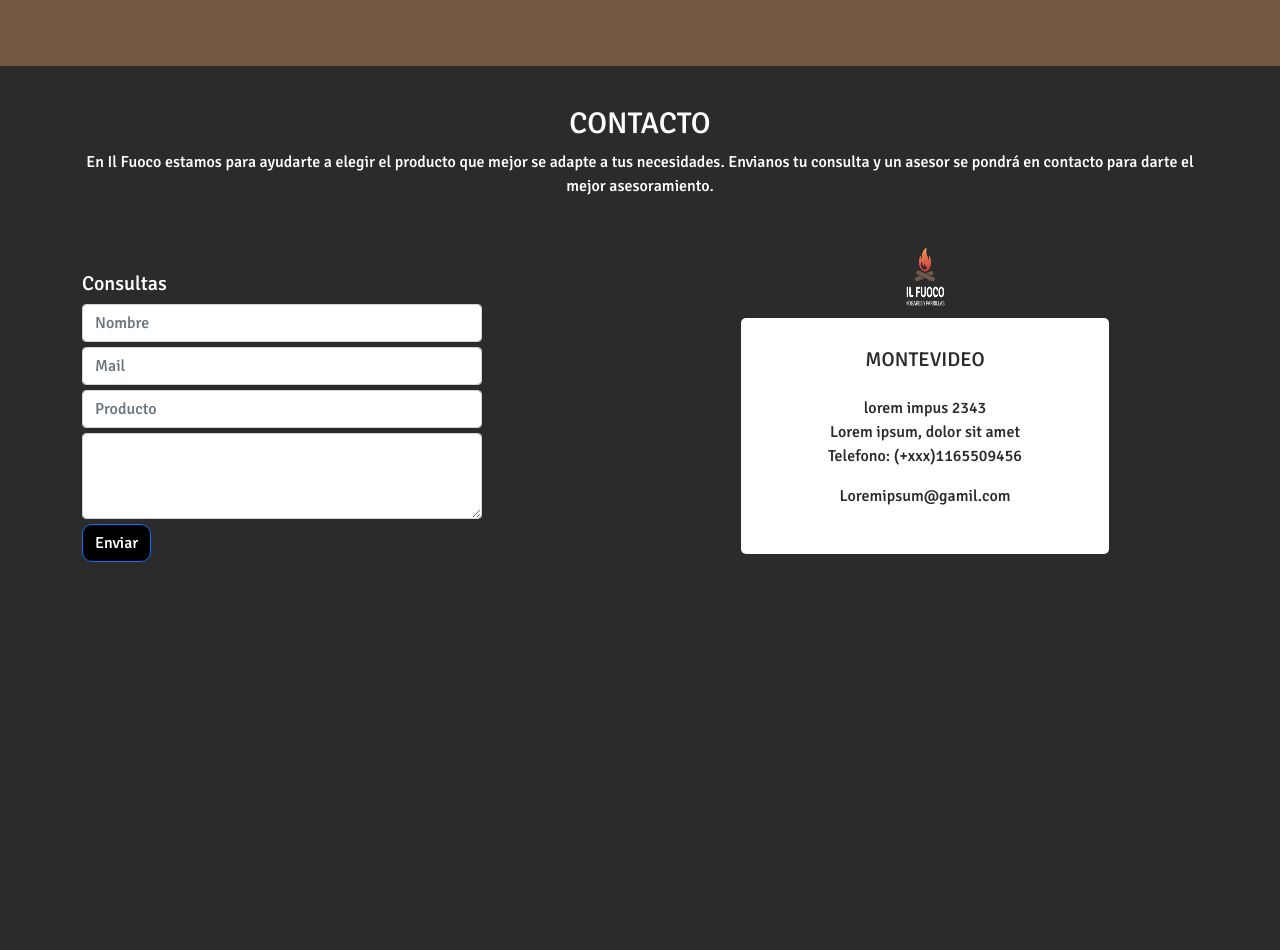
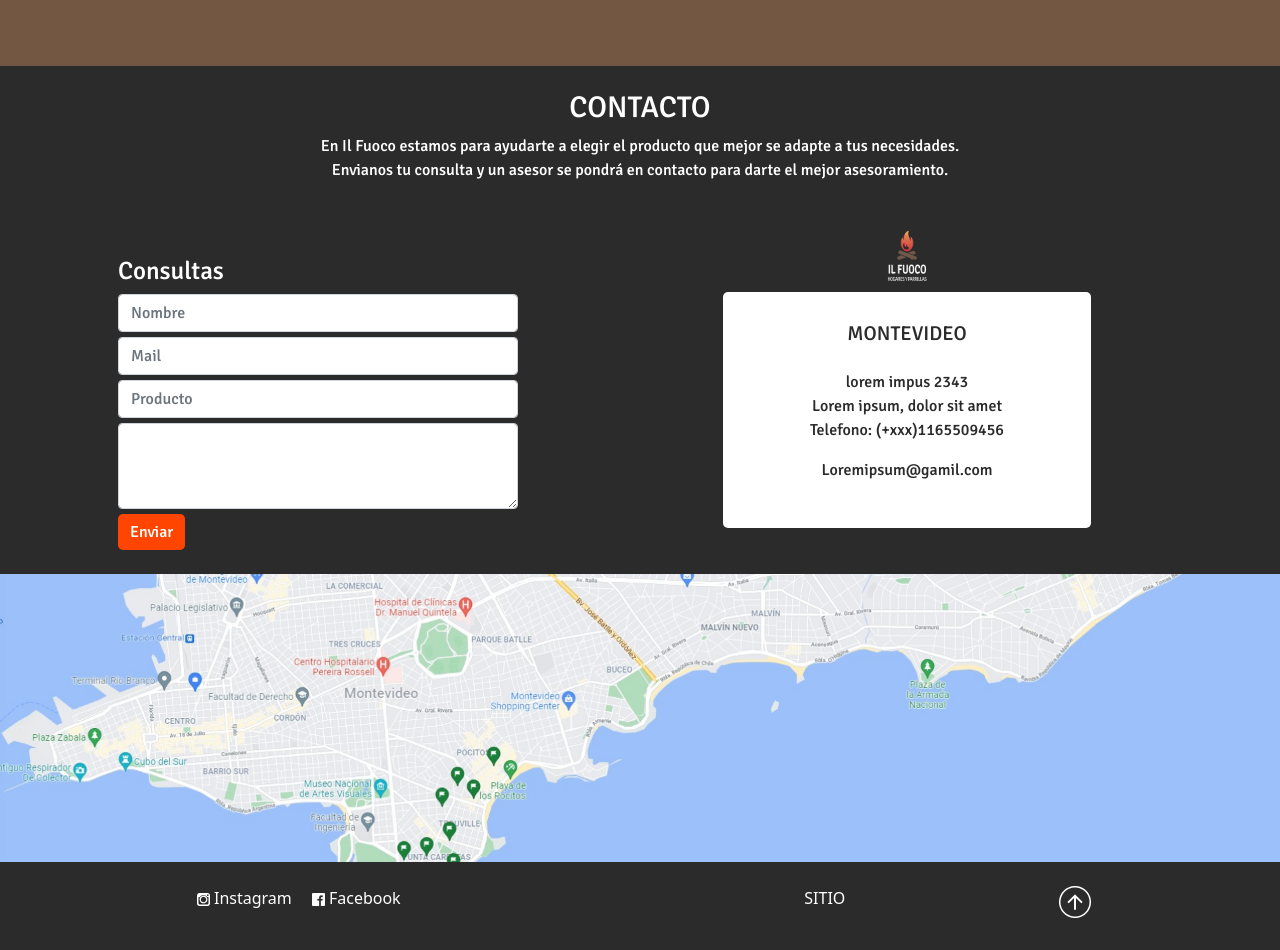
Before and after one commit to JasonAlanya/IL-FUOCO, a website: page index.html in a window 1280 px wide. Shown: the part 1060-2010 px from the top of the page. Before the commit the page ends 1662 px from the top, so only its background shows below. Drawn offline with nearby package versions, Linux system fonts and the light colour scheme.

Commit message:
actualizaciones del home

```diff
--- a/SASS/index.scss
+++ b/SASS/index.scss
@@ -150,17 +150,22 @@ justify-content: space-evenly;
   #contacto{
     color: #FFFFFF;
     font-family: $SIGNIKA;
-    padding: 40px;
   }
   .tituloContacto{
       font-size: 30px;
   }
   .subtituloContacto{
       font-size: 16px;
+      width: 700px;
+      text-align: center;
+      display: flex;
+      justify-content: center;
+      align-content: center;
   }
 
   .tituloFormulario{
     font-family: $SIGNIKA;
+    font-size: 25px;
     margin-top: 10px;
   }
   .form-control{
@@ -170,14 +175,15 @@ justify-content: space-evenly;
   }
 
   .botonContacto{
-    background-color: black;
+    background-color: orangered;
+    border: black;
     color: $TERCIARIO;
-    border-radius: 10px;
+    border-radius: 5px;
   }
 
   .logoContacto{
     width: 80px;
-    height: 80px;
+    height: 70px;
   }
 
   .informacionContacto{
@@ -189,6 +195,13 @@ justify-content: space-evenly;
     padding: 30px 10px;
 
   }
+
+  .imgUbicacion{
+  max-width: 100vw;
+  height: auto;
+  }
+
+
   /* BOTON WHATSAPP */
   .iconosDeRedesSociales{
     position: fixed;
@@ -199,3 +212,26 @@ justify-content: space-evenly;
     width: 40px;
     height: 40px;
   }
+
+
+  /* FOOTER */
+  .footerIndex{
+    background-color: $PRINCIPAL;
+    color: $TERCIARIO;
+    width: 100%;
+    height: auto;
+  }
+
+  .linksFooter{
+    text-decoration: none;
+    color: $TERCIARIO;
+    margin: 0px 10px;
+  }
+
+  .contenidoFooter{
+    color: $TERCIARIO;
+    display: inline;
+  }
+  .sitioFooter{
+    font-size: 16px;
+  }
--- a/index.html
+++ b/index.html
@@ -143,13 +143,13 @@
     <!-- CONTACTO -->
     <section id="contacto">
         <div class="container">
-            <div class="row text-center">
+            <div class="row text-center d-flex justify-content-center mt-4">
                 <h4 class="tituloContacto">CONTACTO</h4>
-                <p class="subtituloContacto text-center">En Il Fuoco estamos para ayudarte a elegir el producto que mejor se adapte a tus necesidades. Envianos tu consulta y un asesor se pondrá en contacto para darte el mejor asesoramiento.</p>
+                <p class="subtituloContacto ">En Il Fuoco estamos para ayudarte a elegir el producto que mejor se adapte a tus necesidades. Envianos tu consulta y un asesor se pondrá en contacto para darte el mejor asesoramiento.</p>
             </div>
         </div>
         <div class="container">
-            <div class="row mt-4">
+            <div class="row m-4">
                 <div class="col-6 pt-4">
                     <h5 class="tituloFormulario">Consultas</h5>
                     <form class="">
@@ -176,7 +176,10 @@
                 </div>
             </div>
         </div>
+        <img src="images/Captura de pantalla 2021-10-28 113932.png" alt="" class="imgUbicacion">
+
     </section>
+
     <!-- BOTON WHATSAPP -->
     <div class="container">
         <div class="row iconosDeRedesSociales">
@@ -186,8 +189,21 @@
     </div>
 
     <!-- FOOTER -->
-    <footer>
-
+    <footer id="footerIndex">
+        <div class="container-fluid contenidoFooter">
+            <div class="row">
+                <div class="col-4 d-flex justify-content-end">
+                    <a class="linksFooter" href="https://www.instagram.com/?hl=es"><img src="Images/Vector_instagram.png" alt=""> Instagram</a>
+                    <a class="linksFooter" href="https://www.facebook.com/"><img src="Images/Vector_facebook.png" alt=""> Facebook</a>
+                </div>
+                <div class="col-4 d-flex justify-content-end">
+                 <p class="sitioFooter">SITIO</p>
+                </div>
+                <div class="col-4 d-flex justify-content-center">
+                    <a href= "#inicio"class="linksFooter"><img src="images/flechaFooter.png" alt=""></a>
+                </div>
+            </div>
+        </div>
     </footer>
 
 
```
Also changed, not shown: CSS/index.css, Images/Captura de pantalla 2021-10-28 113932.png (added), Images/flechaFooter.png (added), 1 other file.
